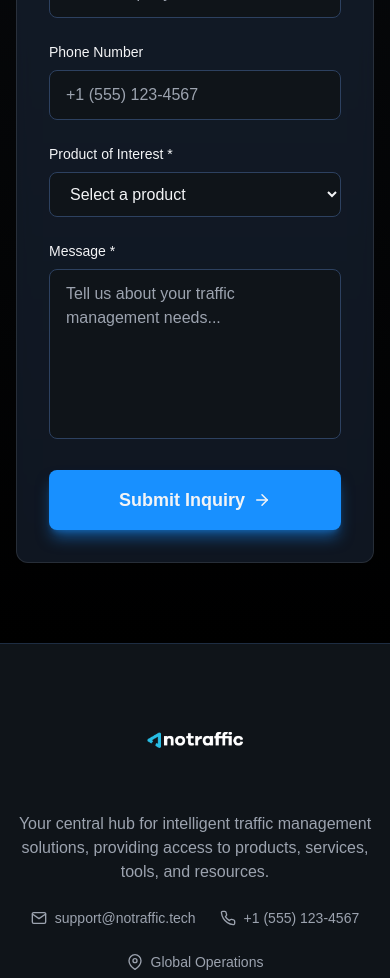
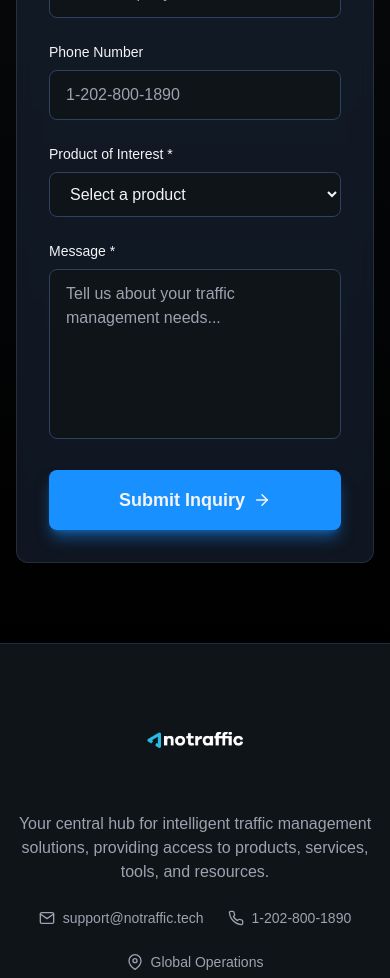
Before and after one commit to hopkicod785/notraffic-portal, a Next.js app: page /products in a window 390 px wide. Shown: the part 5809-6787 px from the top of the page. Built offline with nearby package versions, Linux system fonts and the light colour scheme.

Commit message:
Update phone number and improve admin dashboard with search and compact layout

```diff
--- a/app/products/page.tsx
+++ b/app/products/page.tsx
@@ -440,7 +440,7 @@ export default function Products() {
                       value={formData.phone}
                       onChange={handleChange}
                       className="w-full px-4 py-3 bg-dark-900 border border-dark-700 rounded-lg focus:border-primary-500 focus:ring-1 focus:ring-primary-500 outline-none transition-colors"
-                      placeholder="+1 (555) 123-4567"
+                      placeholder="1-202-800-1890"
                     />
                   </div>
                 </div>
--- a/app/register-install/page.tsx
+++ b/app/register-install/page.tsx
@@ -425,7 +425,7 @@ export default function RegisterInstall() {
                           value={formData.phone}
                           onChange={(e) => setFormData({ ...formData, phone: e.target.value })}
                           className="w-full px-4 py-3 bg-dark-900 border border-dark-700 rounded-lg focus:border-primary-500 focus:ring-1 focus:ring-primary-500 outline-none transition-colors"
-                          placeholder="+1 (555) 123-4567"
+                          placeholder="1-202-800-1890"
                         />
                       </div>
                     </div>
--- a/app/services/page.tsx
+++ b/app/services/page.tsx
@@ -407,7 +407,7 @@ export default function Services() {
                       value={formData.phone}
                       onChange={handleChange}
                       className="w-full px-4 py-3 bg-dark-900 border border-dark-700 rounded-lg focus:border-primary-500 focus:ring-1 focus:ring-primary-500 outline-none transition-colors"
-                      placeholder="+1 (555) 123-4567"
+                      placeholder="1-202-800-1890"
                     />
                   </div>
                 </div>
--- a/components/Footer.tsx
+++ b/components/Footer.tsx
@@ -34,7 +34,7 @@ export default function Footer() {
             </div>
             <div className="flex items-center gap-2">
               <FiPhone className="w-4 h-4" />
-              <span>+1 (555) 123-4567</span>
+              <span>1-202-800-1890</span>
             </div>
             <div className="flex items-center gap-2">
               <FiMapPin className="w-4 h-4" />
```
